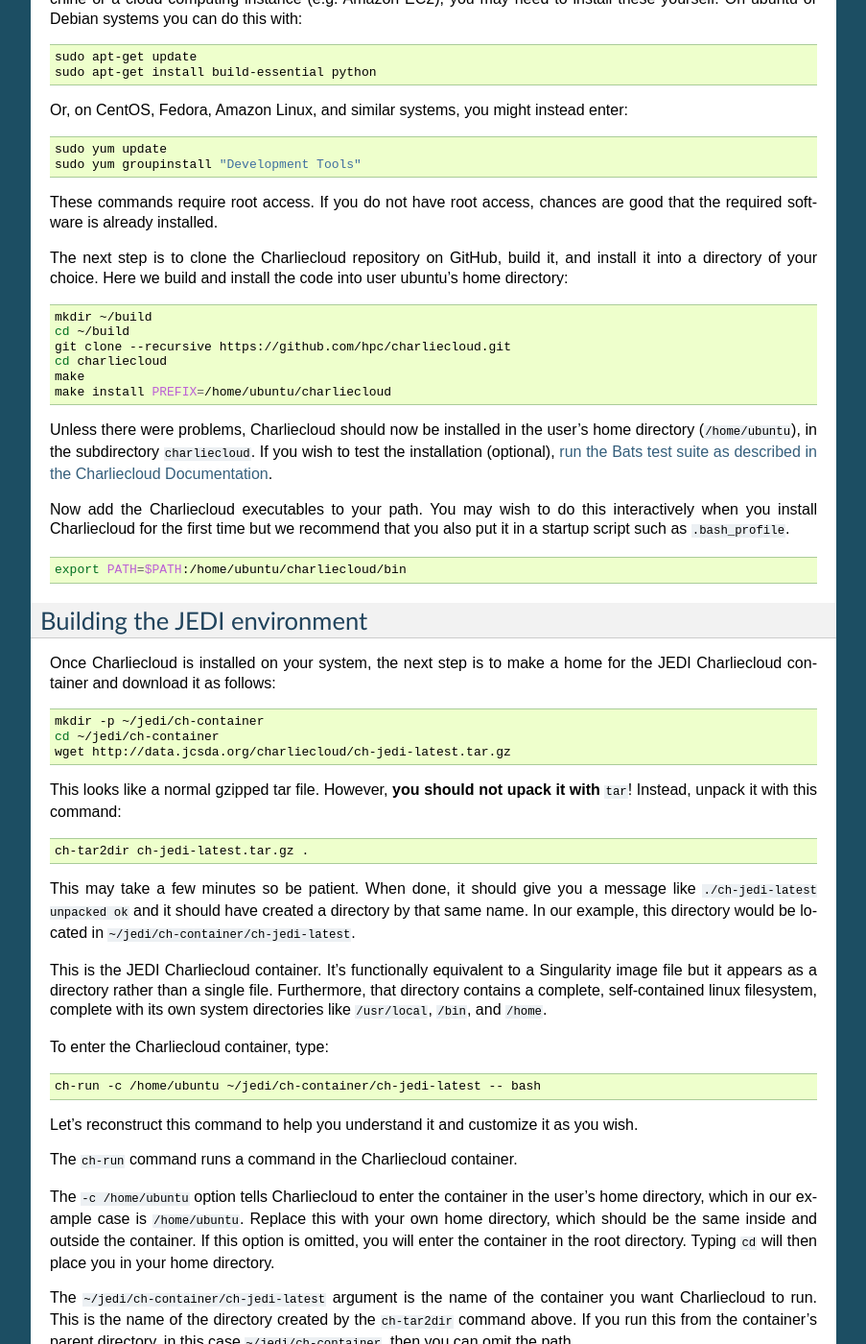
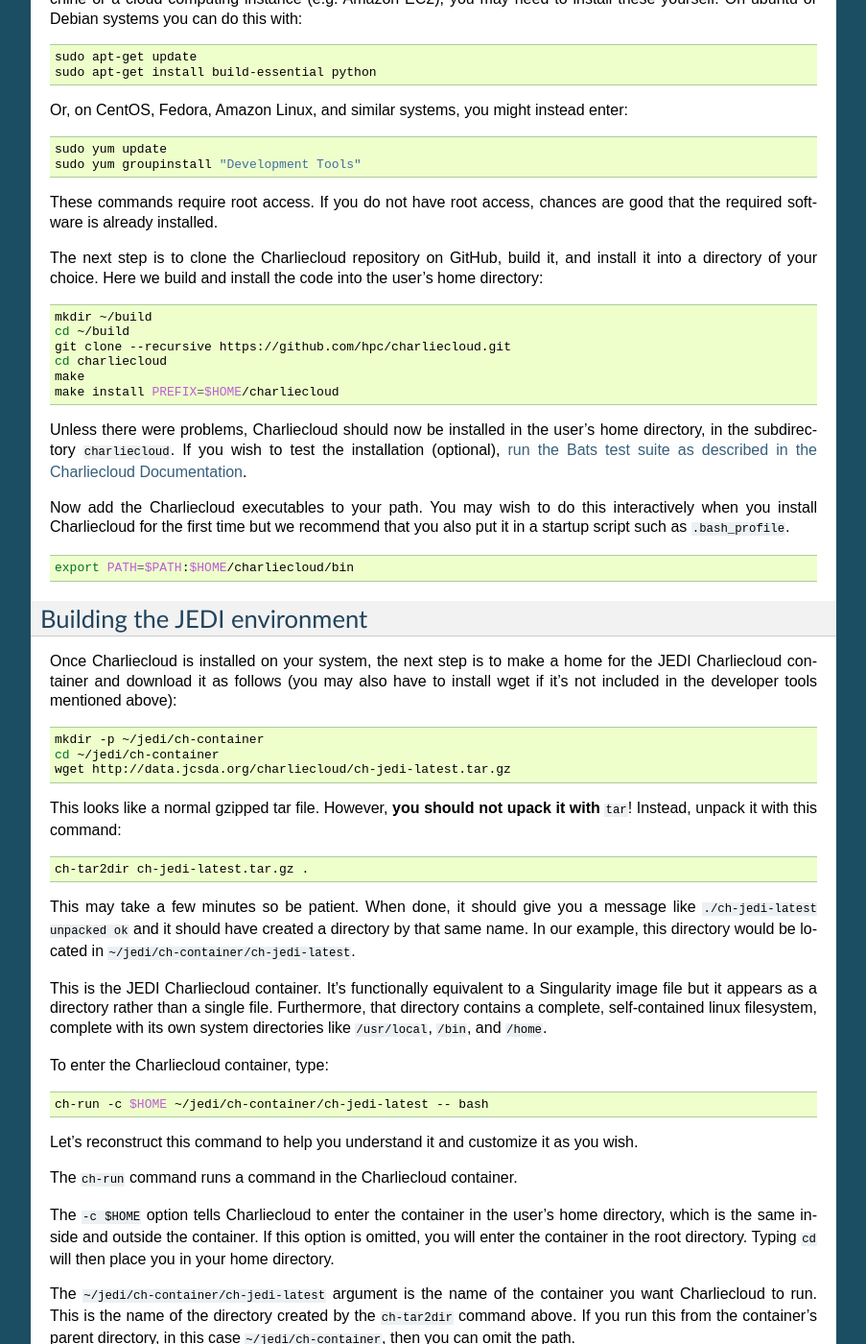
Before and after one commit to JCSDA/jedi-docs, a Sphinx documentation site: the page built from docs/developer/jedi_environment/charliecloud.rst, in a window 1280 px wide and 1400 px high, scrolled down 1061 px. Shown: the whole window at 96% size, without its empty margins (198-1101 px from the left). Built offline with Sphinx 7.4.7, drawn with Linux system fonts in a browser that asks for light colours; some of the changed text lies outside the part shown.

Commit message:
Tweaks to the docs - Charliecloud now working on Cheyenne

```diff
--- a/docs/developer/jedi_environment/charliecloud.rst
+++ b/docs/developer/jedi_environment/charliecloud.rst
@@ -54,7 +54,7 @@
 
 These commands require root access.  If you do not have root access, chances are good that the required software is already installed.
 
-The next step is to clone the Charliecloud repository on GitHub, build it, and install it into a directory of your choice.  Here we build and install the code into user ubuntu's home directory:
+The next step is to clone the Charliecloud repository on GitHub, build it, and install it into a directory of your choice.  Here we build and install the code into the user's home directory:
 
 .. code:: bash
 
@@ -63,21 +63,21 @@
   git clone --recursive https://github.com/hpc/charliecloud.git
   cd charliecloud
   make
-  make install PREFIX=/home/ubuntu/charliecloud
+  make install PREFIX=$HOME/charliecloud
 
-Unless there were problems, Charliecloud should now be installed in the user's home directory (:code:`/home/ubuntu`), in the subdirectory :code:`charliecloud`.  If you wish to test the installation (optional), `run the Bats test suite as described in the Charliecloud Documentation <https://hpc.github.io/charliecloud/test.html>`_.
+Unless there were problems, Charliecloud should now be installed in the user's home directory, in the subdirectory :code:`charliecloud`.  If you wish to test the installation (optional), `run the Bats test suite as described in the Charliecloud Documentation <https://hpc.github.io/charliecloud/test.html>`_.
 
 Now add the Charliecloud executables to your path.  You may wish to do this interactively when you install Charliecloud for the first time but we recommend that you also put it in a startup script such as :code:`.bash_profile`.
 
 .. code:: bash
 
-  export PATH=$PATH:/home/ubuntu/charliecloud/bin
+  export PATH=$PATH:$HOME/charliecloud/bin
 
 
 Building the JEDI environment
 -------------------------------
 
-Once Charliecloud is installed on your system, the next step is to make a home for the JEDI Charliecloud container and download it as follows:
+Once Charliecloud is installed on your system, the next step is to make a home for the JEDI Charliecloud container and download it as follows (you may also have to install wget if it's not included in the developer tools mentioned above):
 
 .. code:: bash
 
@@ -99,13 +99,13 @@
 
 .. code:: bash
 
-   ch-run -c /home/ubuntu ~/jedi/ch-container/ch-jedi-latest -- bash
+   ch-run -c $HOME ~/jedi/ch-container/ch-jedi-latest -- bash
 
 Let's reconstruct this command to help you understand it and customize it as you wish.
 
 The :code:`ch-run` command runs a command in the Charliecloud container.
 
-The :code:`-c /home/ubuntu` option tells Charliecloud to enter the container in the user's home directory, which in our example case is :code:`/home/ubuntu`.  Replace this with your own home directory, which should be the same inside and outside the container.  If this option is omitted, you will enter the container in the root directory.  Typing :code:`cd` will then place you in your home directory.
+The :code:`-c $HOME` option tells Charliecloud to enter the container in the user's home directory, which is the same inside and outside the container.  If this option is omitted, you will enter the container in the root directory.  Typing :code:`cd` will then place you in your home directory.
 
 The :code:`~/jedi/ch-container/ch-jedi-latest` argument is the name of the container you want Charliecloud to run. This is the name of the directory created by the :code:`ch-tar2dir` command above.  If you run this from the container's parent directory, in this case :code:`~/jedi/ch-container`, then you can omit the path.
 
@@ -113,7 +113,7 @@
 
 .. warning::
 
-   **When you enter the Charliecloud container, your prompt will not change!!** So, it can be very difficult to tell whether or not you are in the Charliecloud container or not.  One trick is to enter the command :code:`eckit-version`.  If you do not have eckit installed on the host system (which may be a vagrant virtual machine or an amazon EC2 instance), then this command will only return a valid result if you are indeed inside the Charliecloud container.  Note that this is different from Singularity, which does change your prompt when you enter the container.
+   **When you enter the Charliecloud container, your prompt may not change!!** So, it can be very difficult to tell whether or not you are in the Charliecloud container or not.  One trick is to enter the command :code:`eckit-version`.  If you do not have eckit installed on the host system (which may be a vagrant virtual machine or an amazon EC2 instance), then this command will only return a valid result if you are indeed inside the Charliecloud container.  Note that this is different from Singularity, which does change your prompt when you enter the container.
 
 Now, since you are in the container, you have access to all the software libraries that support JEDI.  You can now proceed to build and run JEDI as described :doc:`elsewhere in this documentation <../building_and_testing/building_jedi>`.
 
@@ -127,9 +127,18 @@
     git clone https://github.com/JCSDA/ufo-bundle.git
     mkdir -p ~/jedi/build
     cd ~/jedi/build
+    export FC=mpifort
     ecbuild ../src/ufo-bundle
     make -j4
     ctest
+
+.. warning::
+
+   On some systems (notably Cheyenne) it may be necessary to explicity add :code:`/usr/local/lib` to your :code:`LD_LIBRARY_PATH` environment variable within the Charliecloud container, as follows:
+
+   .. code::
+
+      LD_LIBRARY_PATH=$LD_LIBRARY_PATH:/usr/local/lib
 
 Charliecloud Tips
 --------------------
@@ -148,7 +157,7 @@
 
 .. code:: bash
 
-  ch-run -b /vagrant_data -c /home/ubuntu ch-jedi-latest -- bash
+  ch-run -b /vagrant_data -c $HOME ch-jedi-latest -- bash
 
 By default, this is mounted in the Charliecloud container as the directory :code:`/mnt/0`.  You can change the mount point **provided that the target directory already exists within the container**.
 
```
